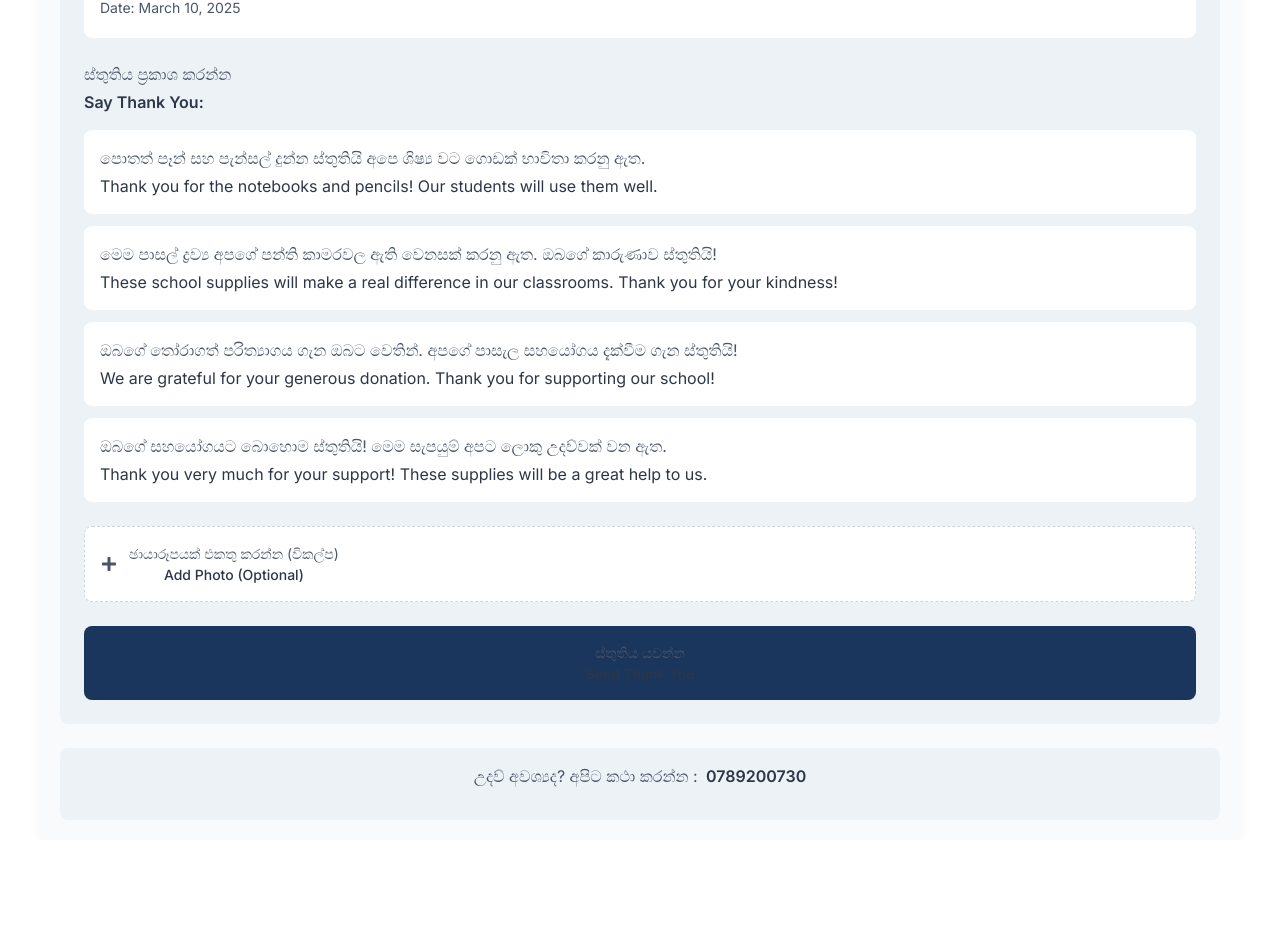
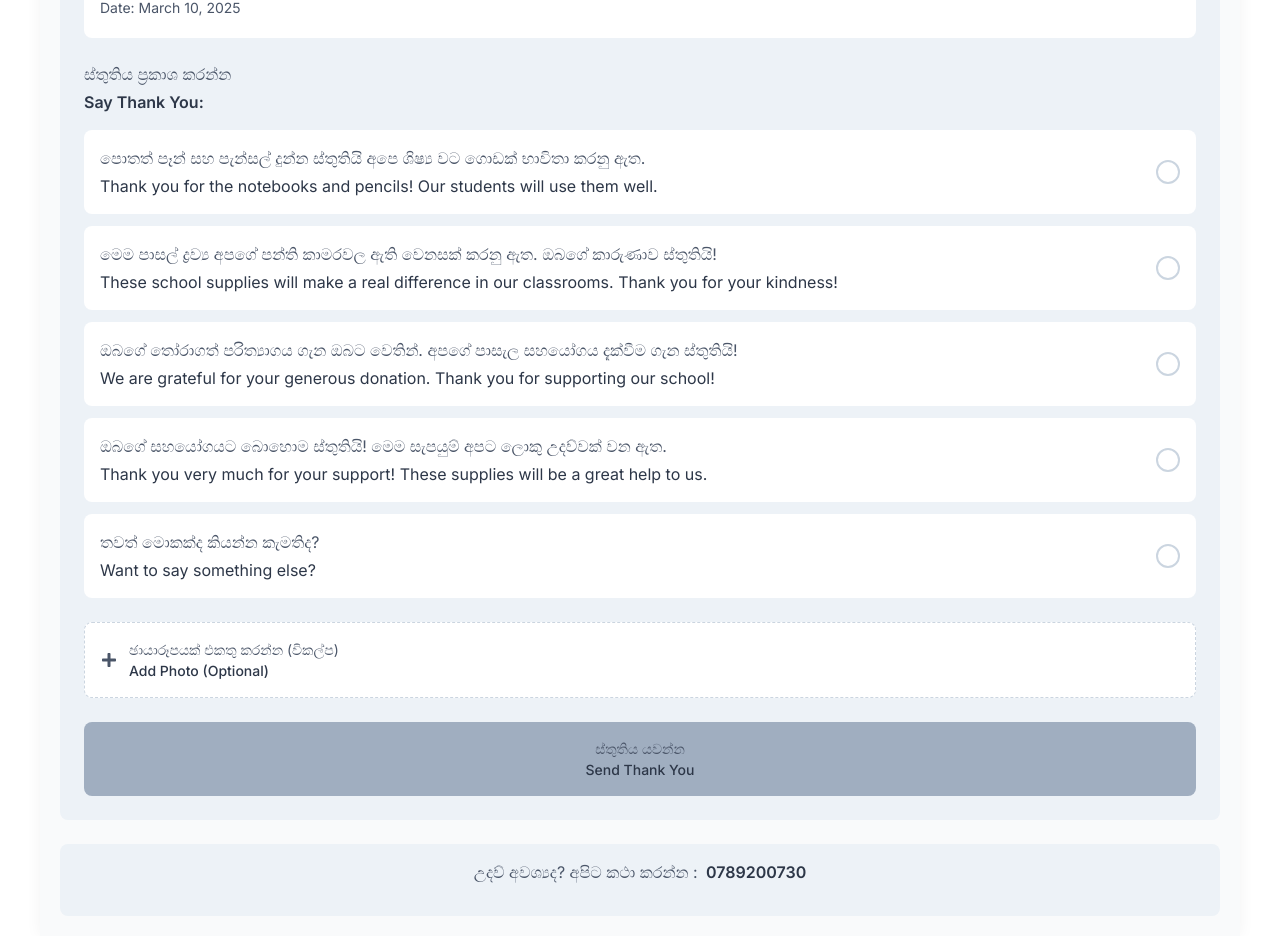
Before and after one commit to kisarasandes1122/Edusahasra, a React (Vite) app in the folder Frontend/: page /send-thanks in a window 1280 px wide. Shown: the part 761-1697 px from the top of the page. Before the commit the page ends 1601 px from the top, so only its background shows below. Built offline with nearby package versions, Linux system fonts and the light colour scheme.

Commit message:
Update Send Thanks

```diff
--- a/Frontend/src/components/School/SendThanks/SendThanks.css
+++ b/Frontend/src/components/School/SendThanks/SendThanks.css
@@ -194,10 +194,21 @@
   padding: 16px;
   cursor: pointer;
   transition: all 0.2s ease;
+  display: flex;
+  justify-content: space-between;
+  align-items: center;
 }
 
 .message-option:hover {
   box-shadow: 0 2px 4px rgba(0, 0, 0, 0.05);
+}
+
+.message-option.selected {
+  border: 2px solid #1a365d;
+}
+
+.message-content {
+  flex: 1;
 }
 
 .message-text-sinhala {
@@ -210,6 +221,41 @@
   color: #2d3748;
   margin: 0;
   line-height: 1.5;
+}
+
+.custom-message-container {
+  background-color: white;
+  border-radius: 8px;
+  padding: 16px;
+  margin-top: 12px;
+}
+
+.custom-message-inputs {
+  display: flex;
+  flex-direction: column;
+  gap: 12px;
+}
+
+.input-group {
+  display: flex;
+  flex-direction: column;
+  gap: 4px;
+}
+
+.input-label {
+  font-size: 14px;
+  font-weight: 500;
+  color: #4a5568;
+}
+
+.custom-message-textarea {
+  width: 100%;
+  min-height: 80px;
+  padding: 12px;
+  border: 1px solid #e2e8f0;
+  border-radius: 6px;
+  resize: vertical;
+  font-family: inherit;
 }
 
 .photo-upload-section {
@@ -254,6 +300,44 @@
   font-weight: 500;
 }
 
+.image-preview-container {
+  background-color: white;
+  border-radius: 8px;
+  padding: 16px;
+  width: 100%;
+}
+
+.image-preview-header {
+  display: flex;
+  justify-content: space-between;
+  align-items: center;
+  margin-bottom: 12px;
+}
+
+.preview-text {
+  font-size: 14px;
+  font-weight: 500;
+  color: #4a5568;
+}
+
+.remove-image-button {
+  background: none;
+  border: none;
+  color: #e53e3e;
+  cursor: pointer;
+  padding: 4px;
+  display: flex;
+  align-items: center;
+  justify-content: center;
+}
+
+.image-preview {
+  width: 100%;
+  max-height: 300px;
+  object-fit: contain;
+  border-radius: 4px;
+}
+
 .send-thanks-button {
   width: 100%;
   background-color: #1a365d;
@@ -270,6 +354,11 @@
 
 .send-thanks-button:hover {
   background-color: #2a4365;
+}
+
+.send-thanks-button:disabled {
+  background-color: #a0aec0;
+  cursor: not-allowed;
 }
 
 .support-contact {
@@ -303,4 +392,8 @@
   .message-option {
     padding: 12px;
   }
+
+  .custom-message-inputs {
+    flex-direction: column;
   }
+}
--- a/Frontend/src/components/School/SendThanks/SendThanks.jsx
+++ b/Frontend/src/components/School/SendThanks/SendThanks.jsx
@@ -1,9 +1,15 @@
-import React, { useState } from 'react';
-import { FaArrowLeft, FaPlus, FaCheck } from 'react-icons/fa';
+import React, { useState, useRef } from 'react';
+import { FaArrowLeft, FaPlus, FaCheck, FaTimes } from 'react-icons/fa';
 import './SendThanks.css';
 
 const SendThanks = () => {
   const [selectedDonor, setSelectedDonor] = useState(0);
+  const [selectedMessage, setSelectedMessage] = useState(null);
+  const [customMessage, setCustomMessage] = useState({ sinhala: '', english: '' });
+  const [isCustomMessage, setIsCustomMessage] = useState(false);
+  const [uploadedImage, setUploadedImage] = useState(null);
+  const [imagePreview, setImagePreview] = useState(null);
+  const fileInputRef = useRef(null);
 
   const donors = [
     {
@@ -28,22 +34,93 @@ const SendThanks = () => {
 
   const thankYouMessages = [
     {
+      id: 1,
       sinhala: 'පොතත් පෑන් සහ පැන්සල් දුන්න ස්තුතියි අපෙ ශිෂ්‍ය වට ගොඩක් භාවිතා කරනු ඇත.',
       english: 'Thank you for the notebooks and pencils! Our students will use them well.'
     },
     {
+      id: 2,
       sinhala: 'මෙම පාසල් ද්‍රව්‍ය අපගේ පන්ති කාමරවල ඇති වෙනසක් කරනු ඇත. ඔබගේ කාරුණාව ස්තුතියි!',
       english: 'These school supplies will make a real difference in our classrooms. Thank you for your kindness!'
     },
     {
+      id: 3,
       sinhala: 'ඔබගේ තෝරාගත් පරිත්‍යාගය ගැන ඔබට වෙතින්. අපගේ පාසැල සහයෝගය දැක්වීම ගැන ස්තුතියි!',
       english: 'We are grateful for your generous donation. Thank you for supporting our school!'
     },
     {
+      id: 4,
       sinhala: 'ඔබගේ සහයෝගයට බොහොම ස්තුතියි! මෙම සැපයුම් අපට ලොකු උදව්වක් වන ඇත.',
       english: 'Thank you very much for your support! These supplies will be a great help to us.'
     }
   ];
+
+  const handleImageUpload = (e) => {
+    const file = e.target.files[0];
+    if (file) {
+      setUploadedImage(file);
+      const reader = new FileReader();
+      reader.onloadend = () => {
+        setImagePreview(reader.result);
+      };
+      reader.readAsDataURL(file);
+    }
+  };
+
+  const handleDragOver = (e) => {
+    e.preventDefault();
+  };
+
+  const handleDrop = (e) => {
+    e.preventDefault();
+    const file = e.dataTransfer.files[0];
+    if (file) {
+      setUploadedImage(file);
+      const reader = new FileReader();
+      reader.onloadend = () => {
+        setImagePreview(reader.result);
+      };
+      reader.readAsDataURL(file);
+    }
+  };
+
+  const removeImage = () => {
+    setUploadedImage(null);
+    setImagePreview(null);
+    if (fileInputRef.current) {
+      fileInputRef.current.value = '';
+    }
+  };
+
+  const handleMessageSelection = (index) => {
+    setSelectedMessage(index);
+    setIsCustomMessage(false);
+  };
+
+  const toggleCustomMessage = () => {
+    setIsCustomMessage(!isCustomMessage);
+    setSelectedMessage(null);
+  };
+
+  const handleSendThanks = () => {
+    // Prepare data for submission
+    const thankYouData = {
+      donorId: donors[selectedDonor].id,
+      message: isCustomMessage
+        ? customMessage
+        : selectedMessage !== null
+          ? thankYouMessages[selectedMessage]
+          : null,
+      image: uploadedImage
+    };
+
+    // Here you would typically send this data to your backend
+    console.log('Sending thank you data:', thankYouData);
+
+    // Reset form or redirect as needed
+    alert('Thank you message sent successfully!');
+    // Additional logic for success handling or redirection
+  };
 
   return (
     <div className="send-thanks-container">
@@ -108,25 +185,101 @@ const SendThanks = () => {
 
             <div className="message-options">
               {thankYouMessages.map((message, index) => (
-                <div key={index} className="message-option">
+                <div
+                  key={index}
+                  className={`message-option ${selectedMessage === index ? 'selected' : ''}`}
+                  onClick={() => handleMessageSelection(index)}
+                >
+                  <div className="message-content">
                     <p className="message-text-sinhala">{message.sinhala}</p>
                     <p className="message-text-english">{message.english}</p>
                   </div>
+                  <div className={`select-circle ${selectedMessage === index ? 'selected' : ''}`}>
+                    {selectedMessage === index && <FaCheck className="check-icon" />}
+                  </div>
+                </div>
               ))}
+
+              <div
+                className={`message-option custom-message-option ${isCustomMessage ? 'selected' : ''}`}
+                onClick={toggleCustomMessage}
+              >
+                <div className="message-content">
+                  <p className="message-text-sinhala">තවත් මොකක්ද කියන්න කැමතිද?</p>
+                  <p className="message-text-english">Want to say something else?</p>
+                </div>
+                <div className={`select-circle ${isCustomMessage ? 'selected' : ''}`}>
+                  {isCustomMessage && <FaCheck className="check-icon" />}
+                </div>
               </div>
             </div>
 
+            {isCustomMessage && (
+              <div className="custom-message-container">
+                <div className="custom-message-inputs">
+                  <div className="input-group">
+                    <label className="input-label">සිංහලෙන්:</label>
+                    <textarea
+                      className="custom-message-textarea"
+                      value={customMessage.sinhala}
+                      onChange={(e) => setCustomMessage({...customMessage, sinhala: e.target.value})}
+                      placeholder="ඔබගේ සිංහල පණිවිඩය මෙහි ලියන්න..."
+                    />
+                  </div>
+                  <div className="input-group">
+                    <label className="input-label">In English:</label>
+                    <textarea
+                      className="custom-message-textarea"
+                      value={customMessage.english}
+                      onChange={(e) => setCustomMessage({...customMessage, english: e.target.value})}
+                      placeholder="Type your English message here..."
+                    />
+                  </div>
+                </div>
+              </div>
+            )}
+          </div>
+
           <div className="photo-upload-section">
-            <button className="photo-upload-button">
+            <input
+              type="file"
+              accept="image/*"
+              onChange={handleImageUpload}
+              ref={fileInputRef}
+              style={{ display: 'none' }}
+            />
+
+            {!imagePreview ? (
+              <div
+                className="photo-upload-button"
+                onClick={() => fileInputRef.current.click()}
+                onDragOver={handleDragOver}
+                onDrop={handleDrop}
+              >
                 <FaPlus className="plus-icon" />
                 <div className="button-text">
                   <span className="button-text-sinhala">ඡායාරූපයක් එකතු කරන්න (විකල්ප)</span>
                   <span className="button-text-english">Add Photo (Optional)</span>
                 </div>
+              </div>
+            ) : (
+              <div className="image-preview-container">
+                <div className="image-preview-header">
+                  <span className="preview-text">Photo Preview</span>
+                  <button className="remove-image-button" onClick={removeImage}>
+                    <FaTimes />
                   </button>
                 </div>
+                <img src={imagePreview} alt="Preview" className="image-preview" />
+              </div>
+            )}
+          </div>
 
-          <button className="send-thanks-button">
+          <button
+            className="send-thanks-button"
+            onClick={handleSendThanks}
+            disabled={!((selectedMessage !== null || (isCustomMessage && (customMessage.sinhala || customMessage.english))))}
+          >
             <span className="button-text-sinhala">ස්තුතිය යවන්න</span>
             <span className="button-text-english">Send Thank You</span>
           </button>
```
Lines whose indentation alone changed are shown as unchanged.
